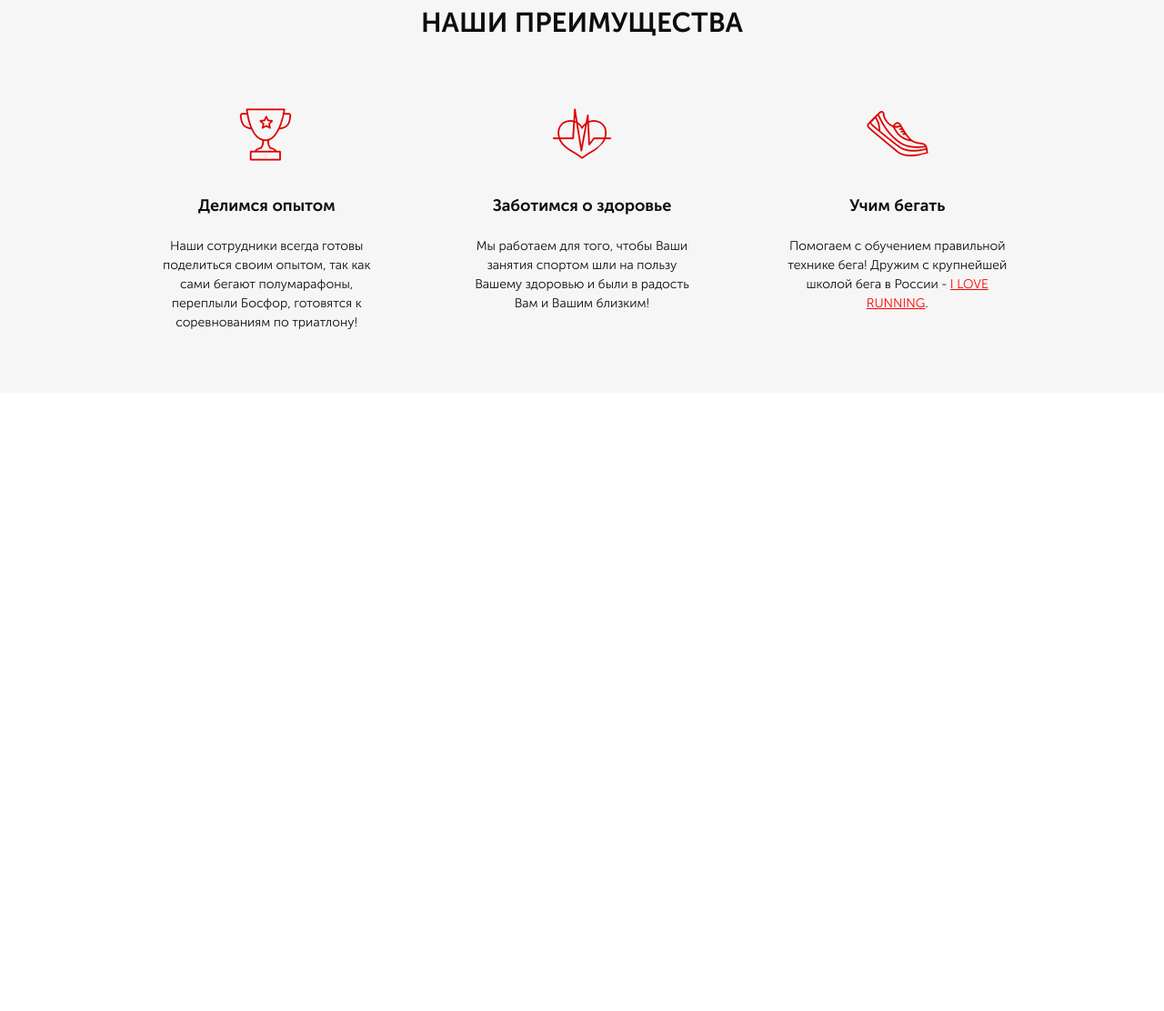
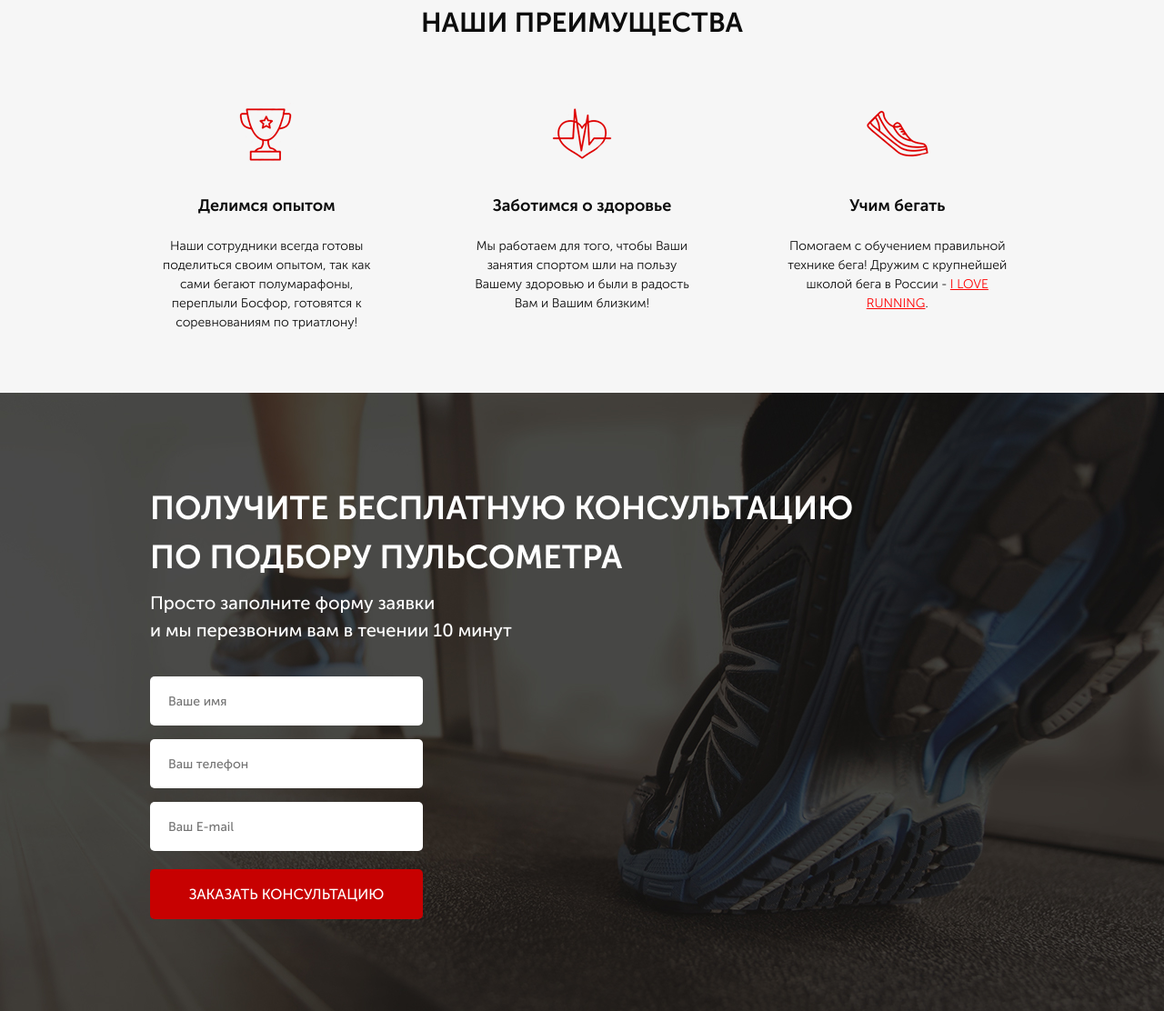
Before and after one commit to SalavatIskhakov/pulsometrs, a website: page src/index.html in a window 1280 px wide. Shown: the part 761-1873 px from the top of the page at 91% size. Before the commit the page ends 1193 px from the top, so only its background shows below. Drawn offline with Linux system fonts and the light colour scheme.

Commit message:
add consultation

```diff
--- a/src/index.html
+++ b/src/index.html
@@ -55,10 +55,8 @@
           <a href="#">ПЕРЕЙТИ В КАТАЛОГ</a>
         </div>
       </div>
-
     </div>
   </div>
-
 
   <div class="benefits">
     <div class="container">
@@ -93,7 +91,26 @@
         </div>
       </div>
     </div>
+  </div>
 
+  <div class="consultation">
+    <div class="container">
+      <h2 class="title title_left">
+        Получите бесплатную консультацию<br>
+        по подбору пульсометра
+      </h2>
+      <div class="consultation__descr">
+        Просто заполните форму заявки <br>
+        и мы перезвоним вам в течении 10 минут
+      </div>
+      <form class="feed-form" action="#">
+        <input name="name" required placeholder="Ваше имя" type="text">
+        <input name="phone" required placeholder="Ваш телефон" type="number">
+        <input name="email" required placeholder="Ваш E-mail" type="email">
+
+        <button class="button button_submit">заказать кОНСУЛЬТАЦИЮ</button>
+      </form>
+    </div>
   </div>
 
 </body>
--- a/src/sass/blocks/_buttons.scss
+++ b/src/sass/blocks/_buttons.scss
@@ -15,4 +15,9 @@
     height: 50px;
     font-size: 16px;
   }
+  &_submit {
+    width: 100%;
+    height: 55px;
+    font-size: 16px;
+  }
 }
--- /dev/null
+++ b/src/sass/blocks/_consultation.scss
@@ -0,0 +1,10 @@
+.consultation {
+  min-height: 680px;
+  padding: 100px 0 92px 0;
+  background: url(../img/consultation.png) center (center/cover) no-repeat;
+  &__descr {
+    font-weight: 500;
+    font-size: 20px;
+    color: #ffffff;
+  }
+}
--- /dev/null
+++ b/src/sass/blocks/_forms.scss
@@ -0,0 +1,20 @@
+.feed-form {
+  margin-top: 36px;
+  display: flex;
+  flex-direction: column;
+  width: 300px;
+  input {
+    height: 54px;
+    border-radius: 5px;
+    background: #ffffff;
+    margin-bottom: 15px;
+    border: none;
+    padding: 0 20px;
+    font-weight: 400;
+    font-size: 14px;
+    color: #4b4b4b;
+    &:nth-child(3) {
+      margin-bottom: 20px;
+    }
+  }
+}
--- a/src/sass/blocks/_promo.scss
+++ b/src/sass/blocks/_promo.scss
@@ -1,7 +1,7 @@
 .promo {
   min-height: 650px;
   padding: 21px 0 93px 0;
-  background: url(../../img/main.jpg) center (center/cover) no-repeat;
+  background: url(../img/main.jpg) center (center/cover) no-repeat;
   &__wrapper {
     display: flex;
     flex-direction: column;
--- /dev/null
+++ b/src/sass/blocks/_titles.scss
@@ -0,0 +1,12 @@
+.title {
+  color: #0d0d0d;
+  font-size: 30px;
+  font-weight: 700;
+  text-align: center;
+  text-transform: uppercase;
+  &_left {
+    color: #fff;
+    font-size: 36px;
+    text-align: left;
+  }
+}
--- a/src/sass/style.scss
+++ b/src/sass/style.scss
@@ -10,3 +10,6 @@
 @import 'blocks/header';
 @import 'blocks/buttons';
 @import 'blocks/benefits';
+@import 'blocks/titles';
+@import 'blocks/consultation';
+@import 'blocks/forms';
```
Also changed, not shown: src/css/style.min.css, src/img/consultation.png (added).
